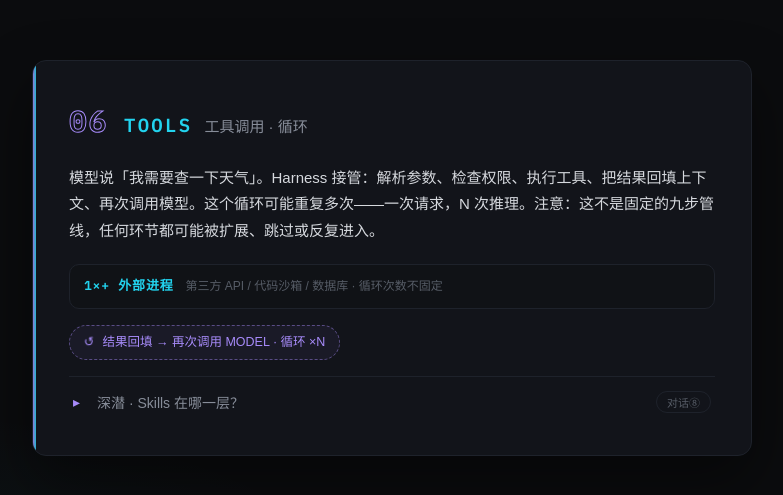
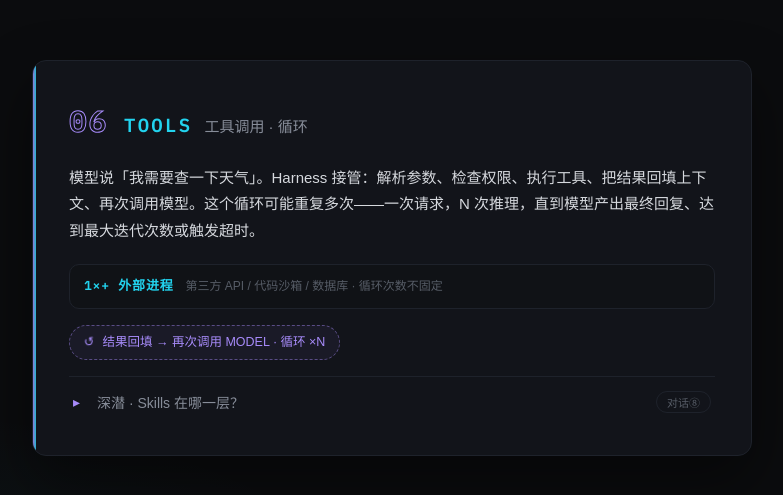
Before and after one commit to moux1024/agent-notebook, a React (Vite) app: page / in a window 1280 px wide. Shown: the part 5822-6317 px from the top of the page, without its empty margins (248-1031 px from the left). Built offline with nearby package versions, Linux system fonts and the light colour scheme.

Commit message:
refine: 移除 TOOLS 站正文中的建设期注记

```diff
--- a/src/content/steps.ts
+++ b/src/content/steps.ts
@@ -234,7 +234,7 @@ export const steps: Step[] = [
   {
     id: "TOOLS",
     name: "工具调用 · 循环",
-    body: "模型说「我需要查一下天气」。Harness 接管：解析参数、检查权限、执行工具、把结果回填上下文、再次调用模型。这个循环可能重复多次——一次请求，N 次推理。注意：这不是固定的九步管线，任何环节都可能被扩展、跳过或反复进入。",
+    body: "模型说「我需要查一下天气」。Harness 接管：解析参数、检查权限、执行工具、把结果回填上下文、再次调用模型。这个循环可能重复多次——一次请求，N 次推理，直到模型产出最终回复、达到最大迭代次数或触发超时。",
     badge: "1×+ 外部进程",
     badgeDetail: "第三方 API / 代码沙箱 / 数据库 · 循环次数不固定",
     nodes: ["TOOLS", "GPU", "AGENT"],
```
